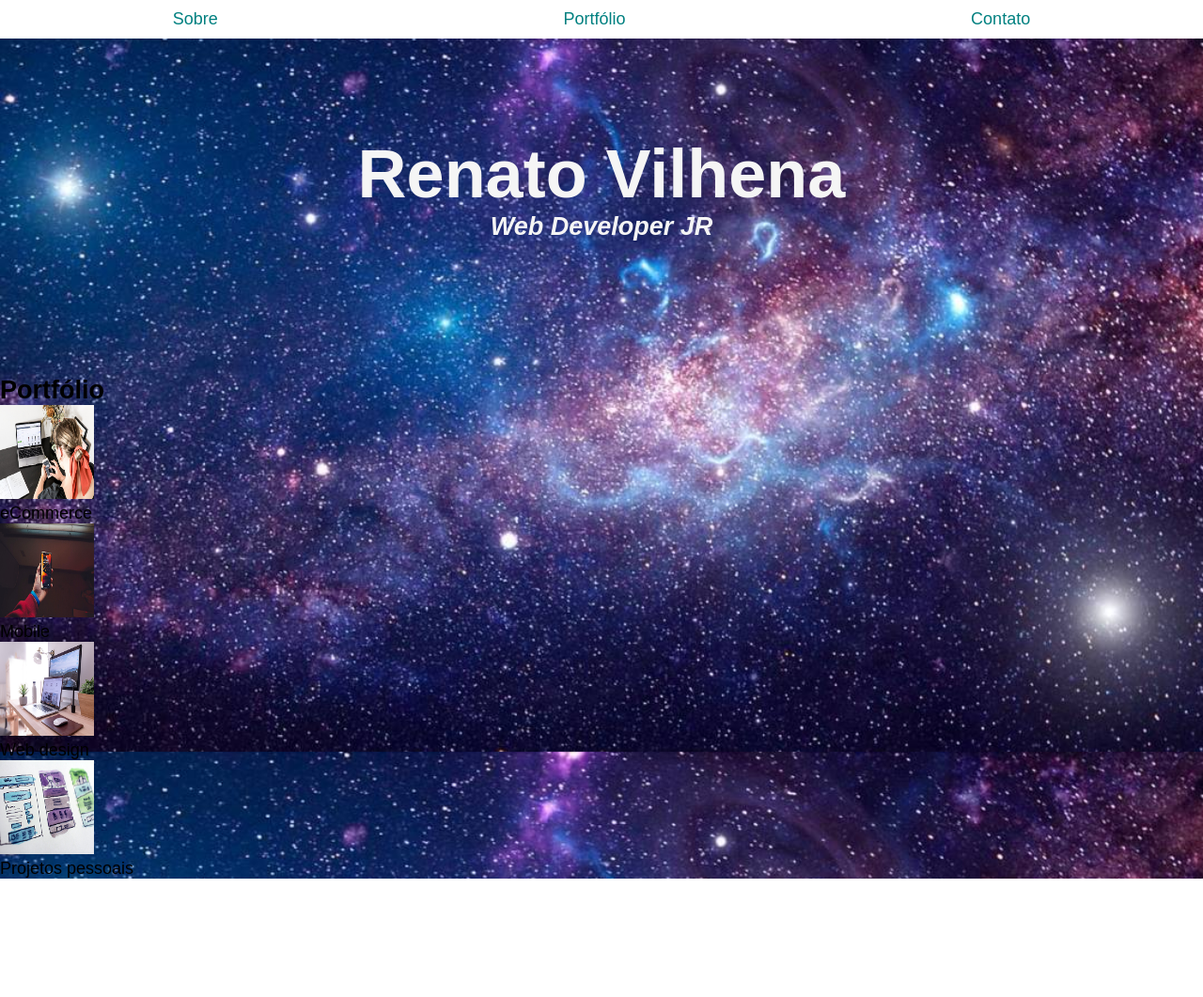
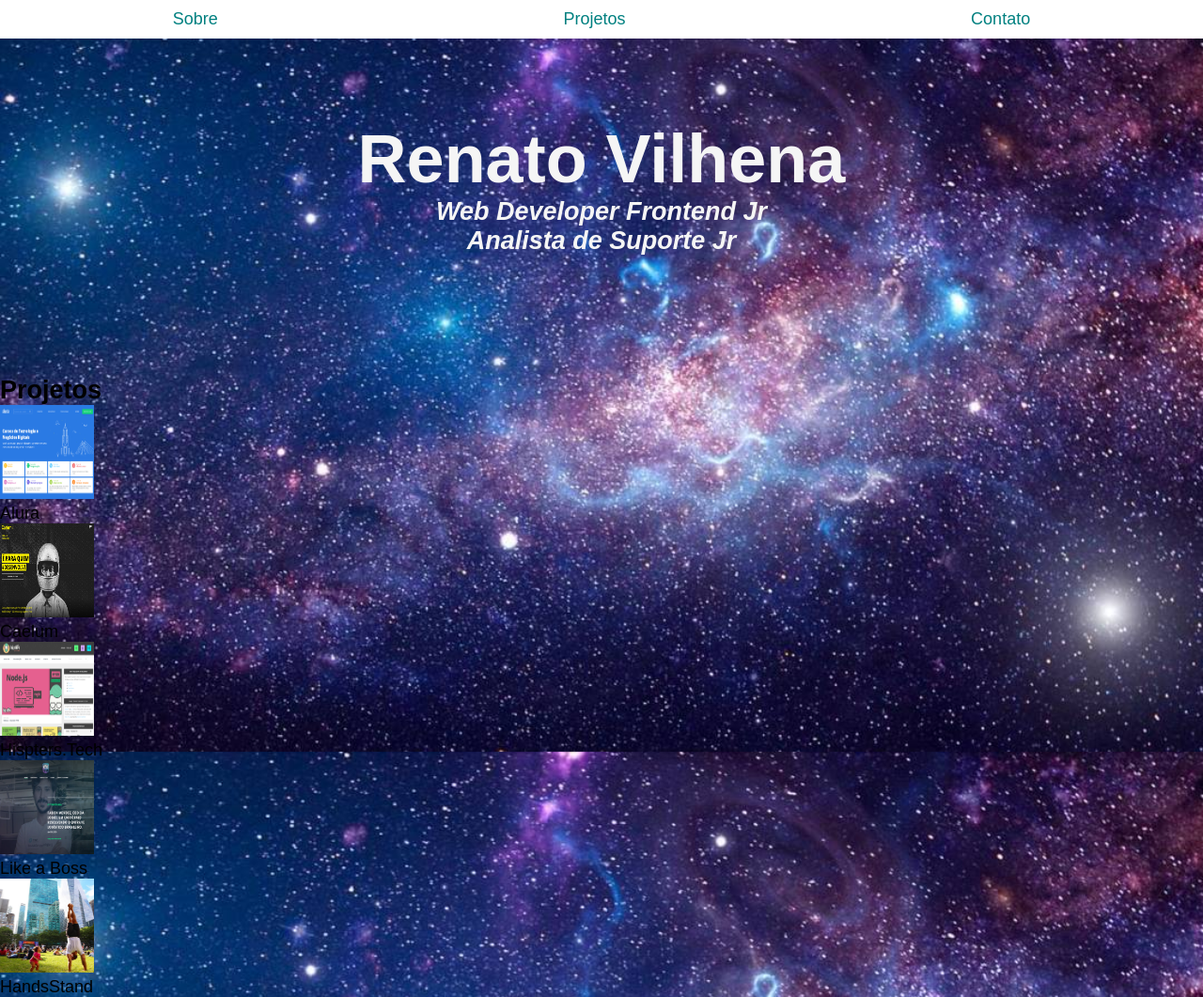
Before and after one commit to VilhenaRenato/imerssaocss, a plain HTML site: page index.html in a window 1280 px wide. Shown: the whole page at 94% size. Before the commit the page ends 935 px from the top, so only its background shows below. Drawn offline with Linux system fonts and the light colour scheme.

Commit message:
v3
linhas e colunas adicionadas

```diff
--- a/index.html
+++ b/index.html
@@ -6,6 +6,7 @@
   <meta name="viewport" content="width=device-width, initial-scale=1.0">
   <title>Renato Vilhena</title>
   <link rel="stylesheet" href="css/estilos.css">
+  <link href="https://fonts.googleapis.com/css2?family=Gloria+Hallelujah&family=Press+Start+2P&family=Source+Code+Pro&display=swap" rel="stylesheet">
 </head>
 
 <body>
@@ -13,33 +14,40 @@
     <nav class="menu">
       <ul>
         <li><a href="#">Sobre</a></li>
-        <li><a href="#">Portfólio</a></li>
+        <li><a href="#">Projetos</a></li>
         <li><a href="#">Contato</a></li>
       </ul>
     </nav>
     <div>
       <h1 class="site-title">Renato Vilhena</h1>
-      <h2 class="site-subtitle">Web Developer JR</h2>
+      <h2 class="site-subtitle">Web Developer Frontend Jr</h2>
+      <h2 class="site-subtitle">Analista de Suporte Jr</h2>
     </div>
   </header>
-  <section>
-    <h2>Portfólio</h2>
+  <section class="portfolio">
+    <h2>Projetos</h2>
+    <div class="grid">
       <figure>
-      <img class="img-portfolio" src="./img/ecommerce-creditos-s-o-c-i-a-l-c-u-t-unsplash.jpg" alt="eCommerce">
-      <figcaption>eCommerce</figcaption>
+        <img class="img-portfolio" src="./img/alura.png" alt="Alura">
+        <figcaption>Alura</figcaption>
       </figure>
       <figure>
-      <img class="img-portfolio" src="./img/mobile-creditos-nate-grant-unsplash.jpg" alt=">Mobile">
-      <figcaption>Mobile</figcaption>
+        <img class="img-portfolio" src="./img/caelum.png" alt="Caelum">
+        <figcaption>Caelum</figcaption>
       </figure>
       <figure>
-      <img class="img-portfolio" src="./img/webdesign-creditos-domenico-loia-unsplash.jpg" alt="Web design">
-      <figcaption>Web design</figcaption>
+        <img class="img-portfolio" src="./img/hispters.png" alt="Hispters.Tech">
+        <figcaption>Hispters.Tech</figcaption>
       </figure>
       <figure>
-      <img class="img-portfolio" src="./img/projpessoais-creditos-hal-gatewood-unsplash.jpg" alt="Projetos pessoais">
-      <figcaption>Projetos pessoais</figcaption>
+        <img class="img-portfolio" src="./img/likeaboss.png" alt="Like a Boss">
+        <figcaption>Like a Boss</figcaption>
       </figure>
+      <figure>
+        <img class="img-portfolio" src="./img/hobby.png" alt="HandsStand">
+        <figcaption>HandsStand</figcaption>
+      </figure>
+    </div>
   </section>
 </body>
 
```
Lines whose indentation alone changed are shown as unchanged.
